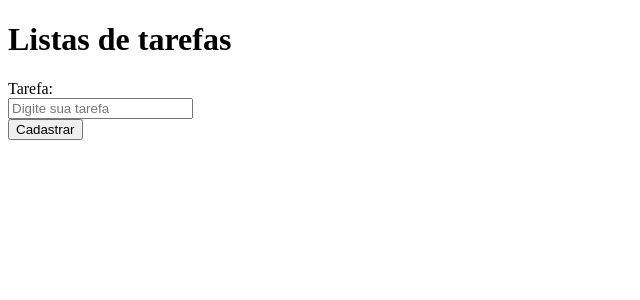
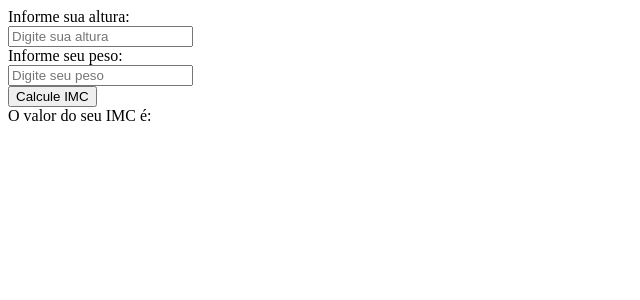
Before and after one commit to ricksantosdev/Next_React, a React (Create React App) app: page / in a window 1280 px wide. Shown: the top 300 px of the page, without its empty margins (0-640 px from the left). Built offline with nearby package versions, Linux system fonts and the light colour scheme.

Commit message:
exercicio imc

```diff
--- /dev/null
+++ b/src/components/Imc.js
@@ -0,0 +1,52 @@
+import { useState } from "react";
+
+function Imc(){
+
+    const [peso, setPeso] = useState('');
+    const [altura, setAltura] = useState('');
+    let [imc , setImc] = useState('');
+
+    return(
+        <form onSubmit={CalculaImc}>
+            <label>Informe sua altura:</label> <br/>
+            <input type="text" placeholder="Digite sua altura"
+            onChange={(e) => handleInputAltura(e.target.value)}
+            /> <br/>
+
+           <label>Informe seu peso:</label> <br/>
+           <input type="text" placeholder="Digite seu peso"
+           onChange={(e) => handleInputPeso(e.target.value)}
+           /> <br/>
+
+           <button type="submit" >
+              Calcule IMC
+           </button>
+           <br/>
+
+           <span>O valor do seu IMC é:
+            {imc}
+           </span>
+        </form>
+    );
+
+
+    function handleInputAltura(altura){
+        setAltura(altura);
+    }
+
+    function handleInputPeso(peso){
+        setPeso(peso);
+    }
+
+
+
+    function CalculaImc(e){
+        e.preventDefault();
+
+        imc = (peso * altura) / 2;
+        alert('funcionando');
+    }
+}
+
+
+export default Imc;
--- a/src/index.js
+++ b/src/index.js
@@ -1,11 +1,12 @@
 import React from 'react';
 import ReactDOM from 'react-dom/client';
 import App from './App';
+import Imc from './components/Imc';
 
 
 const root = ReactDOM.createRoot(document.getElementById('root'));
 root.render(
   <React.StrictMode>
-    <App />
+    <Imc />
   </React.StrictMode>
 );
```
